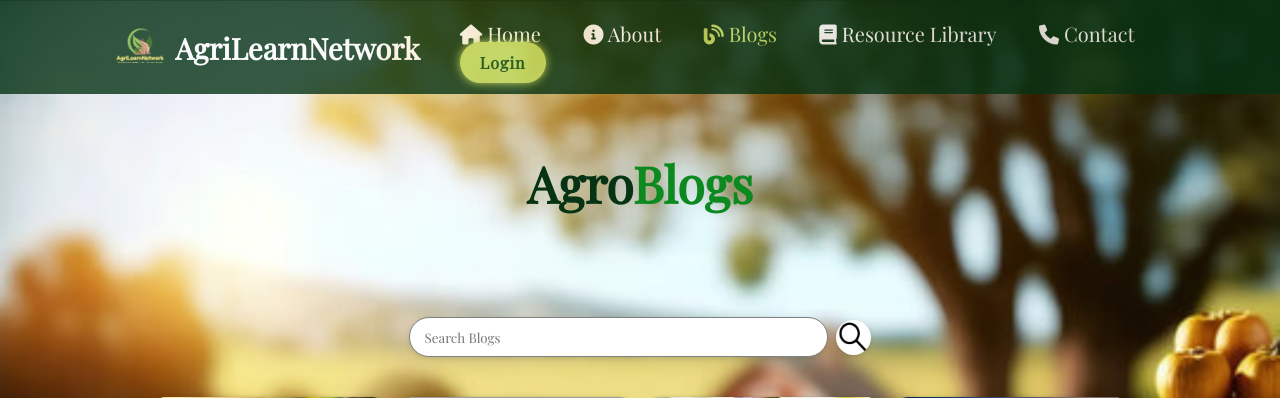
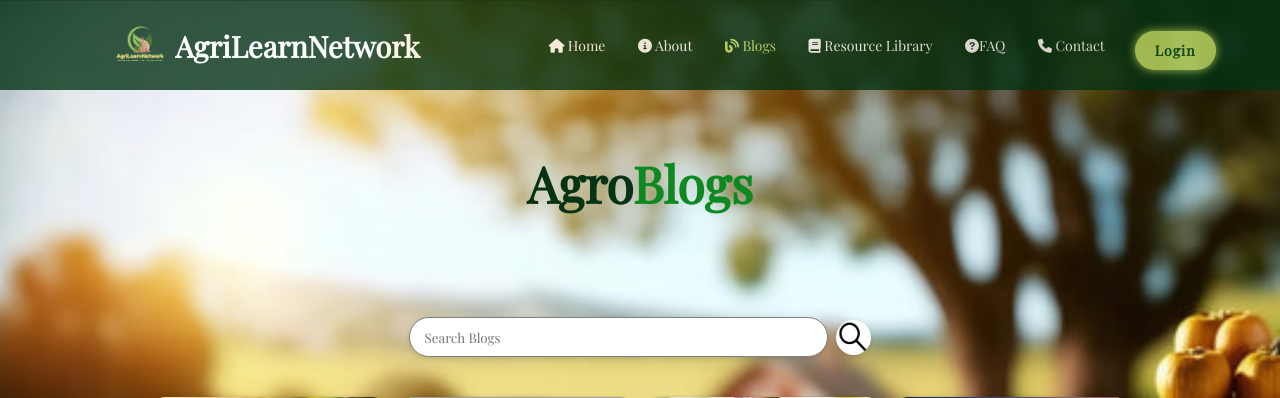
Before and after one commit to Suchitra-Sahoo/AgriLearnNetwork, a PHP site: page /blogpage.html in a window 1280 px wide. Shown: the top 398 px of the page. Run offline with PHP 8.4, Linux system fonts and the light colour scheme; some libraries are stand-ins or nearby versions; grey boxes are pictures that could not be loaded.

Commit message:
conflict resolve

```diff
--- a/blogpage.html
+++ b/blogpage.html
@@ -47,6 +47,7 @@
         <a href="index.html#Resource Library"
           ><i class="fa-solid fa-book"></i> Resource Library</a
         >
+        <a href="faqpage.html" target="_self"><i class="fas fa-question-circle"></i>FAQ</a>
         <a href="index.html#contact" id="nav--contact"
           ><i class="fa-solid fa-phone"></i> Contact</a
         >
--- a/blogpagestyle.css
+++ b/blogpagestyle.css
@@ -89,7 +89,7 @@ section {
   background: var(--main-color);
   border-radius: 4rem;
   box-shadow: 0 0 1rem var(--main-color);
-  font-size: 1.6rem;
+  font-size: 1.4rem;
   color: var(--second-color);
   letter-spacing: 0.1rem;
   font-weight: 600;
@@ -580,10 +580,10 @@ nav {
  }
  .navbar a {
   /* position: relative; */
-  font-size: 2rem;
+  font-size: 1.4rem;
   /* left: 118px; */
   color: var(--txt-color);
-  margin-left: 4rem;
+  margin-left: 3rem;
   transition: 0.3s;
 }
 .navbar a:hover {
--- a/style.css
+++ b/style.css
@@ -133,7 +133,7 @@ section {
   font-size: 1.5rem;
   /* left: 118px; */
   color: var(--txt-color);
-  margin-left: 4rem;
+  margin-right: 4rem;
   transition: 0.3s;
 }
 .navbar a:hover {
```
